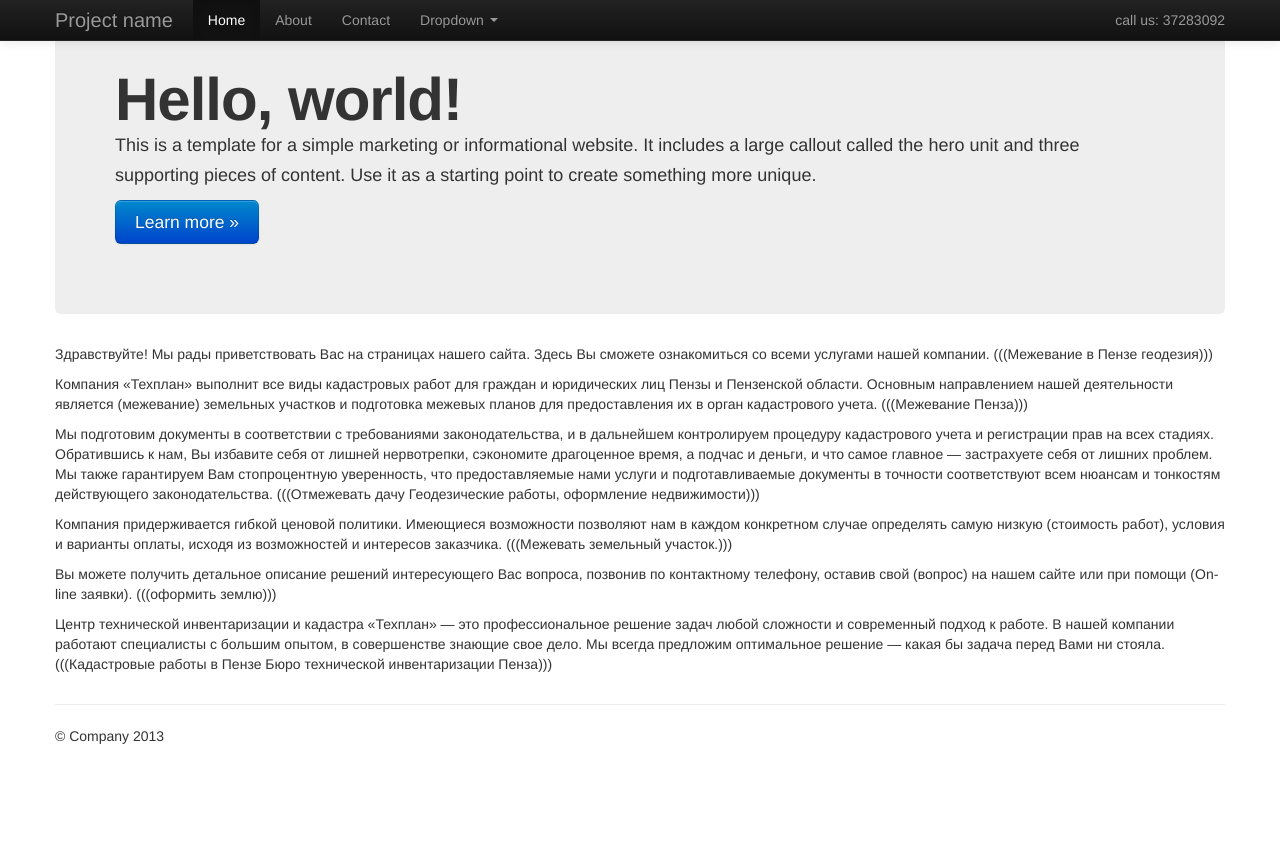
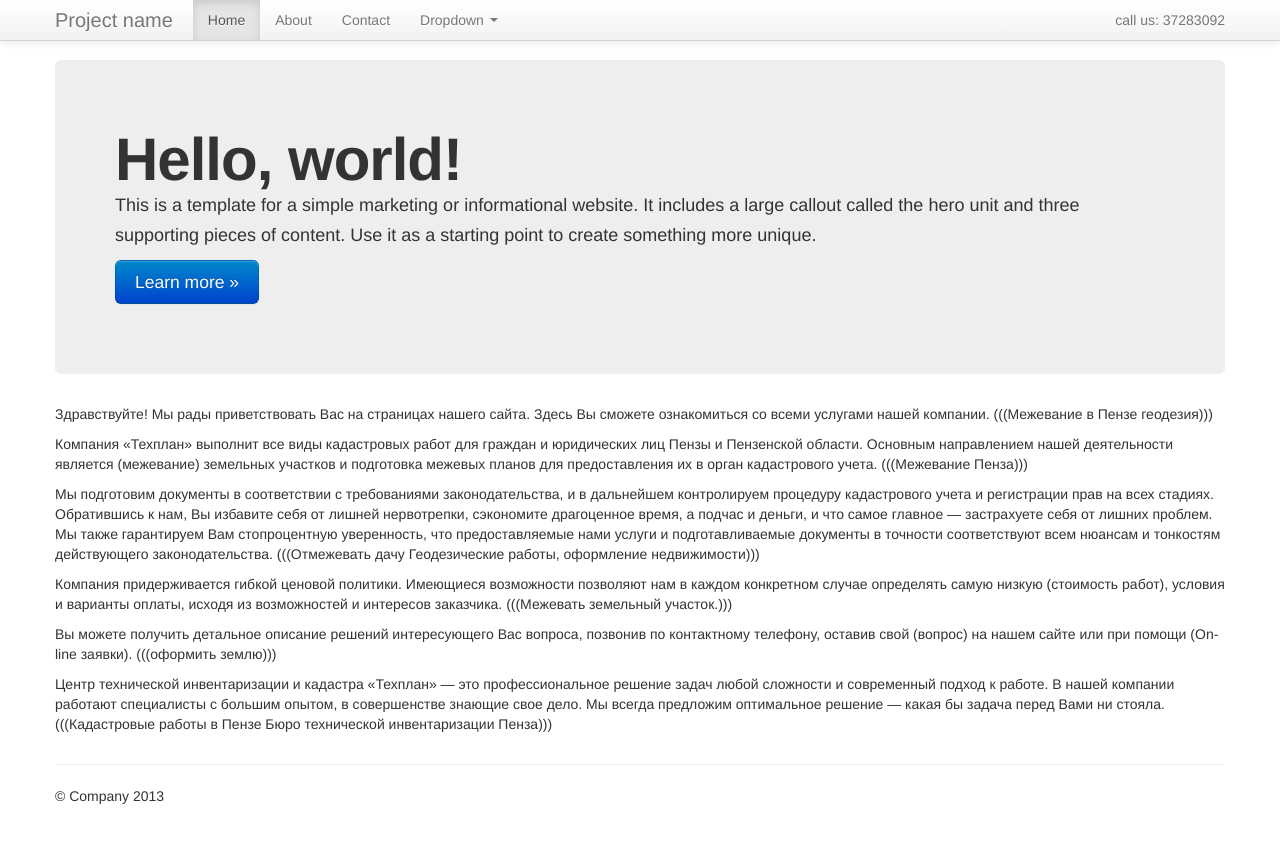
Before and after one commit to m1kc/m1kc.github.com, a Jekyll site: the page built from tehplan/index.md, in a window 1280 px wide. Shown: the top 843 px of the page. Built offline with Jekyll 4.4.1, drawn with Linux system fonts in a browser that asks for light colours.

Commit message:
Tehplan.

```diff
--- a/_layouts/default.html
+++ b/_layouts/default.html
@@ -9,9 +9,14 @@
 		<link href="/bootstrap/css/bootstrap.min.css" rel="stylesheet" media="screen" />
 		<link href="/bootstrap/css/bootstrap-responsive.min.css" rel="stylesheet" media="screen" />
 		<link rel="stylesheet" href="/font-awesome/css/font-awesome.css" />
+		<style type="text/css">
+			body {
+				margin-top: 60px;
+			}
+		</style>
 	</head>
 	<body>
-	    <div class="navbar navbar-inverse navbar-fixed-top">
+	    <div class="navbar navbar-fixed-top">
       <div class="navbar-inner">
         <div class="container">
           <button type="button" class="btn btn-navbar" data-toggle="collapse" data-target=".nav-collapse">
```
